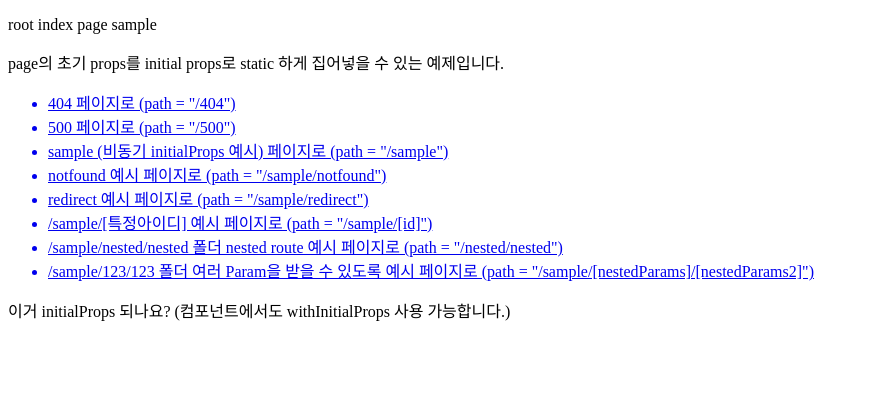
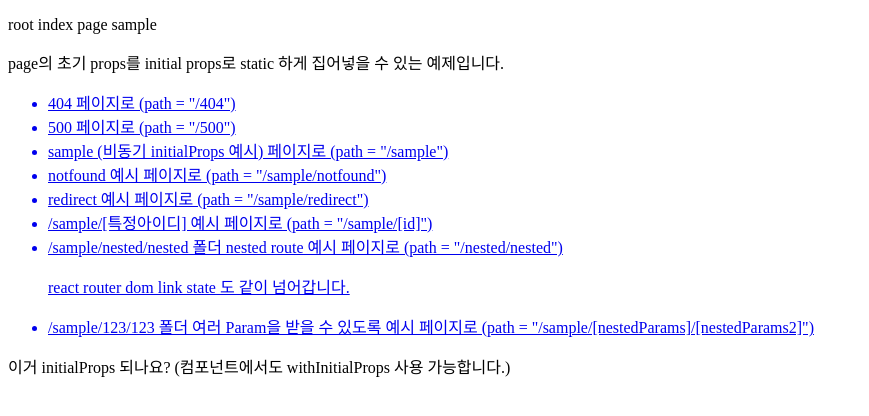
Before and after one commit to 2-one-week/react-file-system-routes-template, a React (Vite) app: page / in a window 1280 px wide. Shown: the top 416 px of the page, without its empty margins (0-869 px from the left). Built offline with nearby package versions, Linux system fonts and the light colour scheme.

Commit message:
📝 location state 예제 추가

```diff
--- a/src/pages/index.tsx
+++ b/src/pages/index.tsx
@@ -31,8 +31,11 @@ function RootPage({sample, 소개메세지}: RootPageProps) {
                 <Link to="/sample/1">
                     <li>/sample/[특정아이디] 예시 페이지로 (path = "/sample/[id]")</li>
                 </Link>
-                <Link to="/sample/nested/nested">
-                    <li>/sample/nested/nested 폴더 nested route 예시 페이지로 (path = "/nested/nested")</li>
+                <Link to="/sample/nested/nested" state={{text: {main: 'Link State도 이동 가능'}}}>
+                    <li>
+                        /sample/nested/nested 폴더 nested route 예시 페이지로 (path = "/nested/nested")
+                        <p>react router dom link state 도 같이 넘어갑니다.</p>
+                    </li>
                 </Link>
                 <Link to="/sample/123/123">
                     <li>
--- a/src/pages/sample/nested/nested.tsx
+++ b/src/pages/sample/nested/nested.tsx
@@ -1,6 +1,39 @@
+import {GetInitialProps} from '$types/getInitialProps'
+
+type NestedTestPageProps = {
+    state: {
+        text: {
+            main: string
+        }
+    }
+}
+
 /**
  * @description nested된 폴더 구조에서도 사용할 수 있습니다.
  * */
-export default function NestedTestPage() {
-    return <div>NestedTestPage</div>
+export default function NestedTestPage({state}: NestedTestPageProps) {
+    return (
+        <div>
+            <p>NestedTestPage</p>
+            <p>{state.text.main}</p>
+        </div>
+    )
 }
+
+/**
+ * @description getInitialProps를 통해 location을 state도 받아올 수 있습니다.
+ */
+export const getInitialProps: GetInitialProps<NestedTestPageProps, string, {text: {main: string}}> = ({location}) => {
+    const stateFromRouter = location.state
+
+    if (!stateFromRouter.text?.main) {
+        return {
+            notFound: true,
+        }
+    }
+    return {
+        props: {
+            state: stateFromRouter,
+        },
+    }
+}
```
